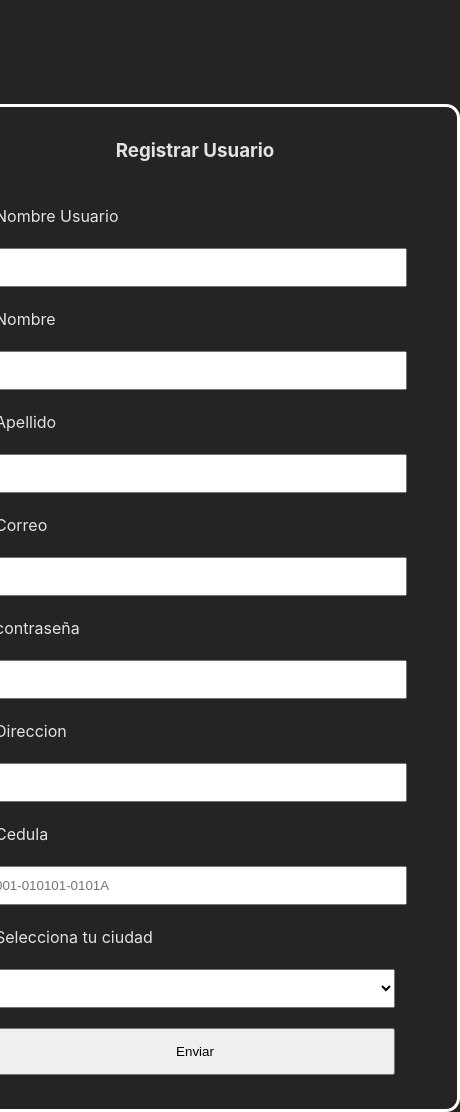
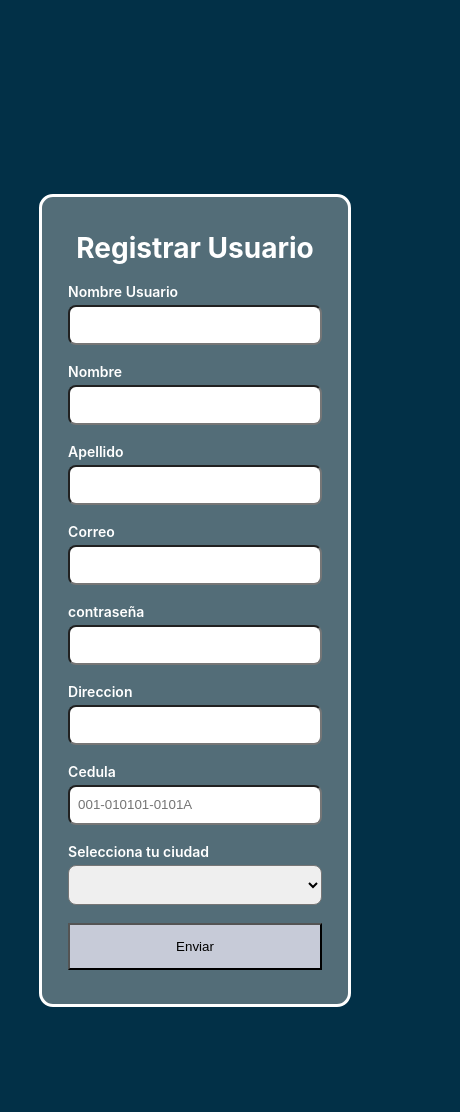
Before and after one commit to Alexis-Alvarez-R/Rent-a-car, a website built with Vite: page registrar.html in a window 390 px wide. Shown: the whole page, 460 px wide, since content can reach past the window. Built offline with nearby package versions, Linux system fonts and the light colour scheme; no server answers.

Commit message:
responsive registrar e iniciar sesion

```diff
--- a/registrar.html
+++ b/registrar.html
@@ -16,6 +16,7 @@
     <form action="" id="formulario-registro">
       <h3>Registrar Usuario</h3>
 
+      <div class="input-box">
         <label for="nombre_usuario">Nombre Usuario</label>
         <input
           type="text"
@@ -25,7 +26,9 @@
           minlength="5"
           required
         />
+      </div>
 
+      <div class="input-box">
         <label for="primer_nombre">Nombre</label>
         <input
           type="text"
@@ -34,7 +37,9 @@
           maxlength="30"
           required
         />
+      </div>
 
+      <div class="input-box">
         <label for="primer_apellido">Apellido</label>
         <input
           type="text"
@@ -43,7 +48,9 @@
           maxlength="30"
           required
         />
+      </div>
 
+      <div class="input-box">
         <label for="correo">Correo</label>
         <input
           type="text"
@@ -52,7 +59,9 @@
           maxlength="30"
           required
         />
+      </div>
 
+      <div class="input-box">
         <label for="contraseña">contraseña</label>
         <input
           type="password"
@@ -62,7 +71,9 @@
           minlength="10"
           required
         />
+      </div>
 
+      <div class="input-box">
         <label for="direccion">Direccion</label>
         <input
           type="text"
@@ -71,7 +82,9 @@
           maxlength="200"
           required
         />
+      </div>
 
+      <div class="input-box">
         <label for="cedula">Cedula</label>
         <input
           type="text"
@@ -80,9 +93,12 @@
           placeholder="001-010101-0101A"
           required
         />
+      </div>
 
+      <div class="input-box">
         <label for="select">Selecciona tu ciudad</label>
         <select name="departamento" id="select"></select>
+      </div>
 
       <button id="enviar-form" type="submit">Enviar</button>
     </form>
--- a/src/styles/iniciar_sesion.css
+++ b/src/styles/iniciar_sesion.css
@@ -1,6 +1,9 @@
-
 :root{
     font-family: Inter, system-ui, Avenir, Helvetica, Arial, sans-serif;
+
+    --color-body: #023047;
+    --color-form: #ebe0d359;
+    --color-button: #c7cbd8;
 }
 *{
     margin: 0;
@@ -9,19 +12,18 @@
 }
 
 body{
-    background-color: #242424;
+    background-color: var(--color-body);
     color: rgba(255, 255, 255, 0.87);
     font-weight: 600;
 }
 
 #form-iniciar-sesion{
-
     position: absolute;
     top: 50%;
     left: 50%;
     transform: translate(-50%, -50%);
-    width: 36%;
-    min-width: 400px;
+    width: 80%;
+    max-width: 500px;
     min-height: 200px;
     padding: 24px 48px;
     display: flex;
@@ -29,7 +31,9 @@ body{
     align-items: start;
     gap: 20px;
     border: solid white 3px;
-    background-color: #303030;
+    background-color: var(--color-form);
+
+    color: rgb(255, 255, 255);
     border-radius: 14px;
 
 }
@@ -56,6 +60,11 @@ label{
     justify-content: start;
     gap: 20px;
 
+    button{
+        border: none;
+        box-shadow: none;
+    }
+
     button, a{
         display: flex;
         justify-content: center;
@@ -65,7 +74,50 @@ label{
         width: 50%;
         height: 60%;
         border-radius: 8px;
-        background-color: rgb(207, 201, 199);
-        overflow: hidden;
+        background-color: var(--color-button);
+        font-weight: 700;
+        font-size: 18px;
+
+        transition: all 0.2s ease-out;
+
+
+        &:hover{
+            background-color: aliceblue;
+            box-shadow: 2px 3px 6px 3px rgb(75, 75, 75);
+
+        }
+
+
     }
   }
+
+
+  @media(max-width: 880px){
+
+    /* Lo vi muy bien en tablet con las medidas anteriores, no amerita nada */
+  }
+
+
+  @media(max-width: 480px){
+
+
+    #form-iniciar-sesion{
+        padding: 18px;
+    }
+
+    h3{
+        font-size: 28px;
+    }
+
+
+    #buttons-opciones{
+        height: 70px;
+
+
+
+    button, a{
+        font-size: 14px;
+    }
+    }
+
+  }
--- a/src/styles/registrar.css
+++ b/src/styles/registrar.css
@@ -1,20 +1,19 @@
 :root {
   font-family: Inter, system-ui, Avenir, Helvetica, Arial, sans-serif;
-  line-height: 1.5;
-  font-weight: 400;
 
-  color-scheme: light dark;
-  color: rgba(255, 255, 255, 0.87);
-  background-color: #242424;
-
-  font-synthesis: none;
-  text-rendering: optimizeLegibility;
-  -webkit-font-smoothing: antialiased;
-  -moz-osx-font-smoothing: grayscale;
+  --color-body: #023047;
+  --color-form: #ebe0d359;
+  --color-button: #c7cbd8;
 }
 
+*{
+  margin: 0;
+  padding: 0;
+
+}
 
 body{
+  background-color: var(--color-body);
   min-height: 1200px;
   display: flex;
   flex-direction: column;
@@ -23,12 +22,21 @@ body{
   gap: 40px;
 }
 
+h3{
+  font-size: 28px;
+}
+
 form{
-  padding: 12px 12px 34px 12px;
-  width: 500px;
+  box-sizing: border-box;
+  padding: 34px 12px;
+  width: 80%;
+  max-width: 650px;
+  min-width: 300px;
   display: flex;
   flex-direction: column;
   align-items: center;
+  background-color: var(--color-form);
+  color: white;
 
   gap: 20px;
 
@@ -39,17 +47,30 @@ form{
   button{
     width: 80%;
     padding: 14px;
+    background-color: var(--color-button);
   }
 }
 
+.input-box{
+  width: 80%;
+  display: flex;
+  flex-direction: column;
+  gap: 5px;
+}
+
 label{
-  width: 80%;
+  width: 100%;
   text-align: start;
+  font-size: 18px;
+  font-weight: 600;
 }
 
 input, select{
-  width: 80%;
+  box-sizing: border-box;
+  width: 100%;
+  height: 40px;
   padding: 10px;
+  border-radius: 8px;
 }
 
 
@@ -96,3 +117,32 @@ input, select{
   left: 220px;
   border-radius: 8px;
 }
+
+
+/* En tablet se ve bien con las medidas anteriores */
+
+
+@media(max-width: 480px){
+
+
+
+  form{
+    gap: 18px;
+
+    button{
+      width: 90%;
+    }
+  }
+
+  .input-box{
+    width: 90%;
+  }
+
+  label{
+    font-size: 14px;
+  }
+
+  input, select{
+    padding: 8px;
+  }
+}
```
Also changed, not shown: index.html (+4 -4 lines), iniciarSesion.html (+1 -1 lines), src/styles/style.css (+79 -7 lines). Lines whose indentation alone changed are shown as unchanged.
